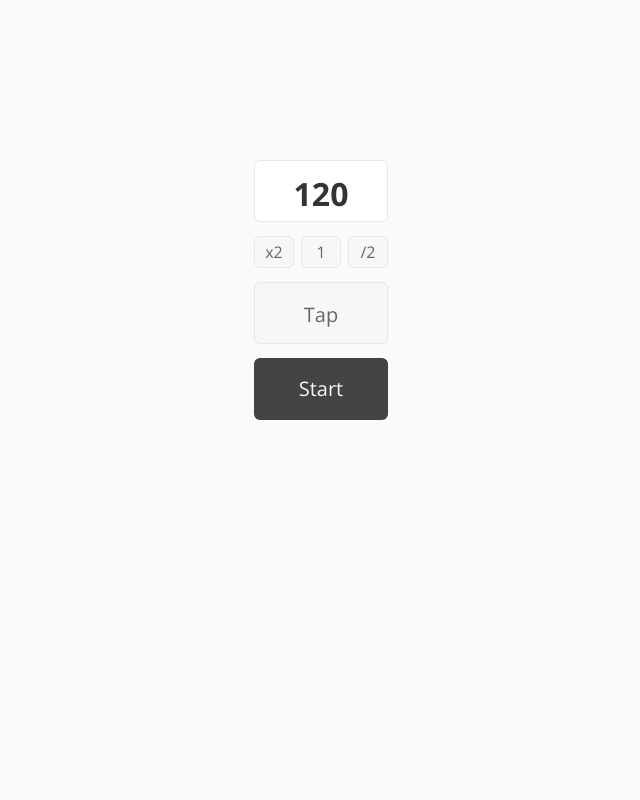
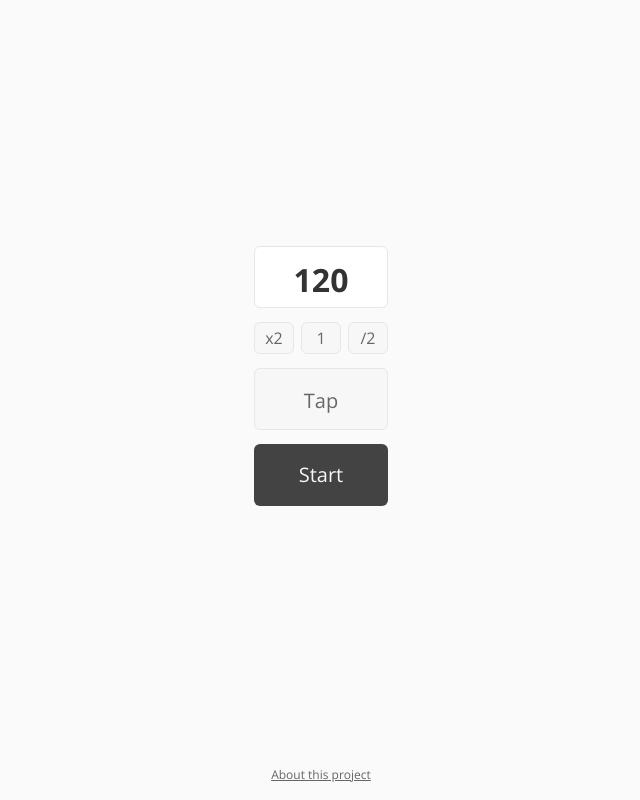
Before and after one commit to vacavaca/metronome, a website: page index.html in a window 1280 px wide. Shown: the whole page, without its empty margins (319-959 px from the left). Drawn offline with nearby package versions, Linux system fonts and the light colour scheme.

Commit message:
Cosmetic changes

```diff
--- a/index.html
+++ b/index.html
@@ -31,6 +31,10 @@
 
         <button class="button button--primary toggle" id="toggle">Start</button>
     </div>
+
+    <div class="footer">
+        <a href="https://github.com/vacavaca/metronome#simple-metronome" class="about">About this project</a>
+    </div>
 </body>
 
 </html>
--- a/style.css
+++ b/style.css
@@ -5,6 +5,7 @@
 body, html {
     padding: 0;
     margin: 0;
+    height: 100%;
     touch-action: manipulation;
 }
 
@@ -12,6 +13,8 @@ body {
     background-color: #fafafa;
     font-family: 'Open Sans', sans-serif;
     color: #333;
+    min-height: 320px;
+    position: relative;
 }
 
 .clearfix:after {
@@ -25,7 +28,10 @@ body {
 
 .metronome {
     width: 134px;
-    margin: 20vh auto;
+    margin: 0 auto;
+    position: relative;
+    top: 47%;
+    transform: translateY(-50%);
 }
 
 .tempo {
@@ -154,3 +160,21 @@ body {
 .toggle--play:focus {
     background: #f4581a;
 }
+
+.footer {
+    position: absolute;
+    bottom: 0;
+    left: 0;
+    right: 0;
+    padding: 1em 0;
+    text-align: center;
+}
+
+.about {
+    font-size: 12px;
+    color: #666;
+}
+
+.about:hover {
+    color: #7f7f7f;
+}
```
Also changed, not shown: README.md.
